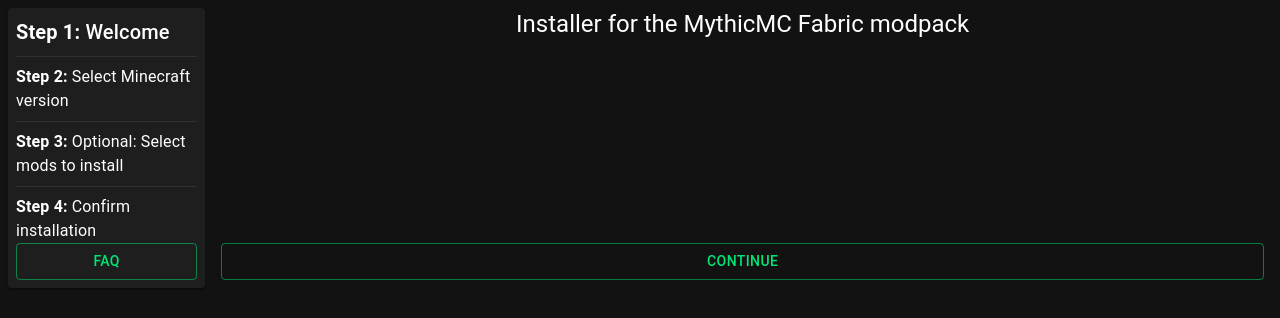
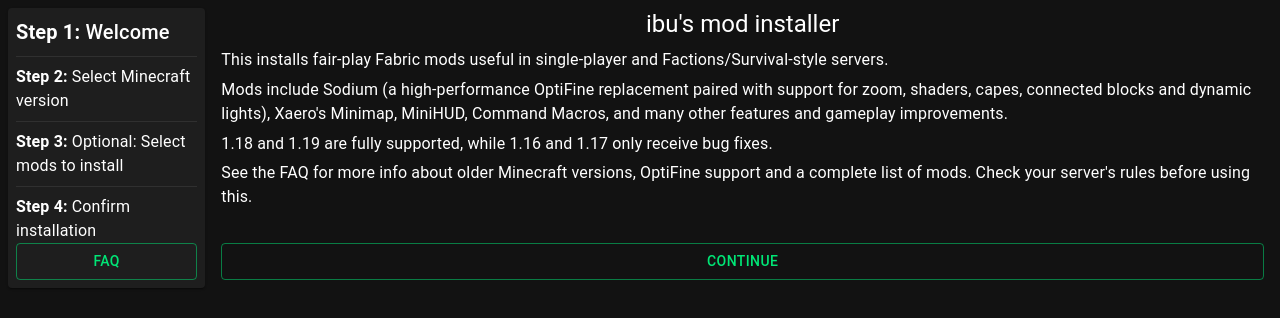
Before and after one commit to retrixe/modpack, a React app in the folder ui/: page / in a window 1280 px wide. Shown: the top 318 px of the page. Built offline with nearby package versions, Linux system fonts and the light colour scheme; the HTML template or start-up script is replaced by a standard one.

Commit message:
Finish UI for welcome and Minecraft version screen

```diff
--- a/ui/src/main.tsx
+++ b/ui/src/main.tsx
@@ -5,11 +5,9 @@
 import App from './App'
 
 // TODO:
-// - WelcomeScreen
-// - VersionSelectionScreen
+// - FaqScreen
 // - ModSelectionScreen
 // - InstallConfirmScreen
-// - ModpackFaq
 // - Wire up all this logic with the actual Golang code.
 // - Bundle Roboto font, don't depend on the internet to work properly.
 
--- a/ui/src/screens/VersionSelectionScreen.tsx
+++ b/ui/src/screens/VersionSelectionScreen.tsx
@@ -1,14 +1,25 @@
-import { Button, Typography } from '@mui/material'
+import { Button, Typography, FormControl, FormControlLabel, RadioGroup, Radio } from '@mui/material'
 
 const VersionSelectionScreen = ({ setCurrentStep }: {
   setCurrentStep: React.Dispatch<React.SetStateAction<number>>
 }): JSX.Element => {
+  // TODO: Upgrade support
+  // TODO: Actually set this state somewhere
   return (
     <>
-      <Typography variant='h5' textAlign='center'>
-        Installer for the MythicMC Fabric modpack
+      <Typography variant='h5' textAlign='center' gutterBottom>ibu's mod installer</Typography>
+      {/* <Divider flexItem light /> */}
+      <Typography variant='h6' fontSize='1.1rem' textAlign='center' gutterBottom>
+        Select Minecraft version to install mods for:
       </Typography>
-      {/* TODO: Add information. */}
+      <FormControl>
+        <RadioGroup>
+          <FormControlLabel value='1.19' control={<Radio />} label='Minecraft 1.19' />
+          <FormControlLabel value='1.18.2' control={<Radio />} label='Minecraft 1.18.2' />
+          <FormControlLabel value='1.17.1' control={<Radio />} label='Minecraft 1.17.1 (bug-fixes only)' />
+          <FormControlLabel value='1.16.5' control={<Radio />} label='Minecraft 1.16.5 (bug-fixes only)' />
+        </RadioGroup>
+      </FormControl>
       <div css={{ flex: 1 }} />
       <Button variant='outlined' color='secondary' onClick={() => setCurrentStep(1)}>
         Continue
--- a/ui/src/screens/WelcomeScreen.tsx
+++ b/ui/src/screens/WelcomeScreen.tsx
@@ -5,10 +5,22 @@
 }): JSX.Element => {
   return (
     <>
-      <Typography variant='h5' textAlign='center'>
-        Installer for the MythicMC Fabric modpack
+      <Typography variant='h5' textAlign='center' gutterBottom>ibu's mod installer</Typography>
+      <Typography gutterBottom>
+        This installs fair-play Fabric mods useful in single-player and Factions/Survival-style servers.
       </Typography>
-      {/* TODO: Add information. */}
+      <Typography gutterBottom>
+        Mods include Sodium (a high-performance OptiFine replacement paired with support
+        for zoom, shaders, capes, connected blocks and dynamic lights), Xaero's Minimap,
+        MiniHUD, Command Macros, and many other features and gameplay improvements.
+      </Typography>
+      <Typography gutterBottom>
+        1.18 and 1.19 are fully supported, while 1.16 and 1.17 only receive bug fixes.
+      </Typography>
+      <Typography gutterBottom>
+        See the FAQ for more info about older Minecraft versions, OptiFine support and
+        a complete list of mods. Check your server's rules before using this.
+      </Typography>
       <div css={{ flex: 1 }} />
       <Button variant='outlined' color='secondary' onClick={() => setCurrentStep(2)}>
         Continue
```
Also changed, not shown: 1 other file (tests, documents, lock files or other folders).
